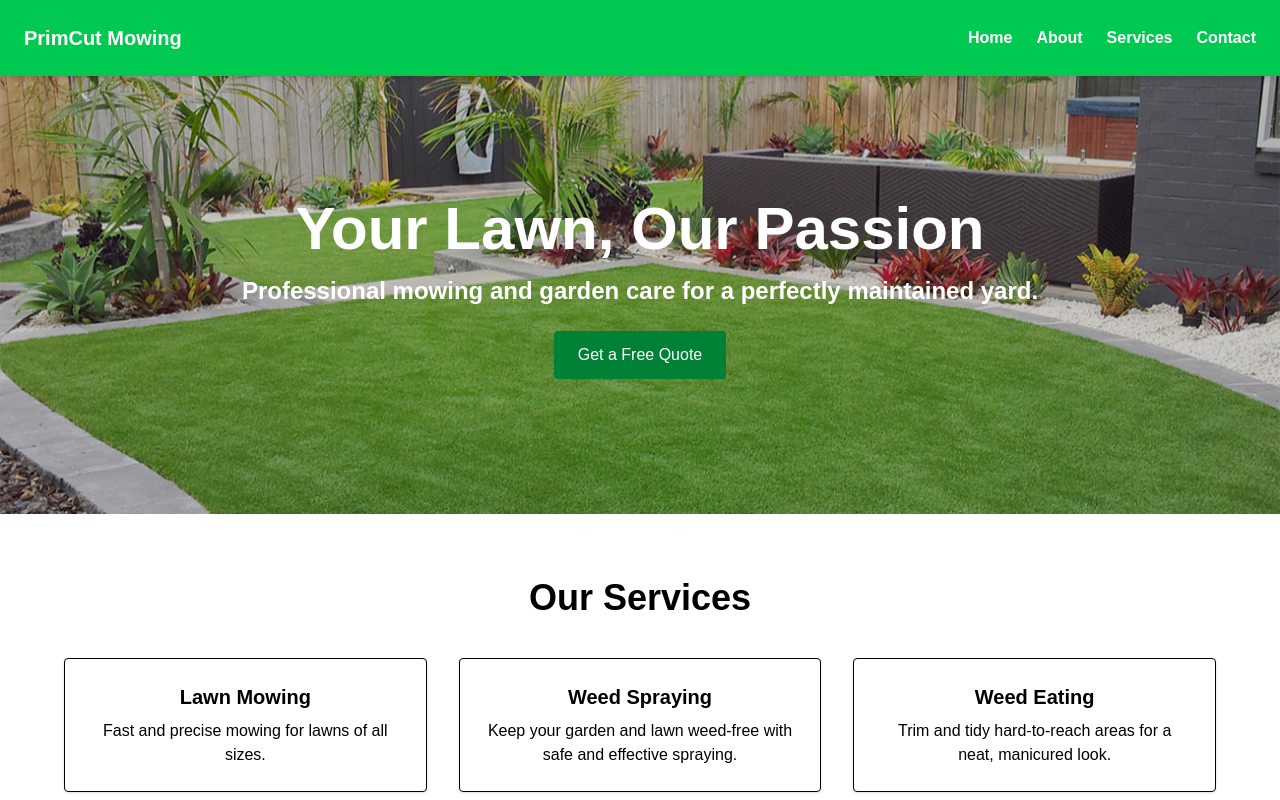
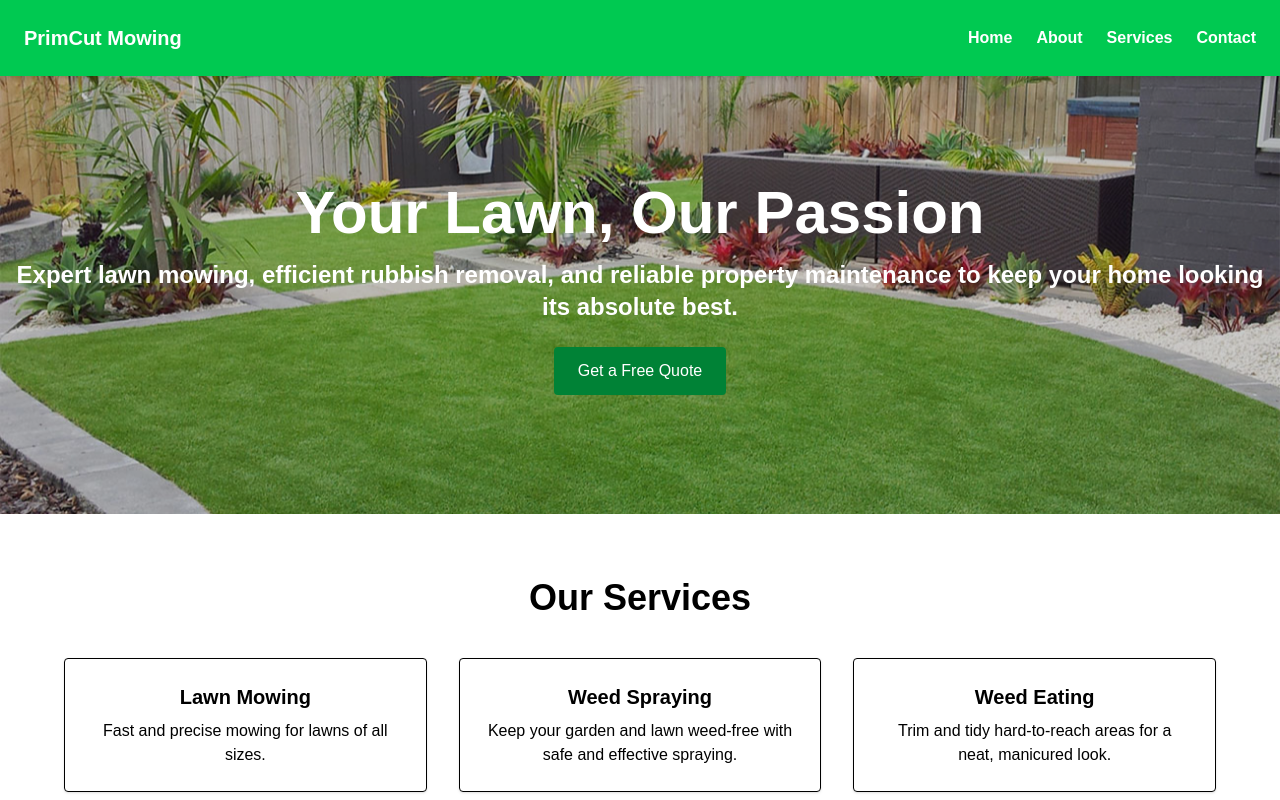
Before and after one commit to Psalms91-50-23/primcut_mowing, a Next.js app: page / in a window 1280 px wide. Shown: the top 800 px of the page. Built offline with nearby package versions, Linux system fonts and the light colour scheme.

Commit message:
altered text

```diff
--- a/pages/index.tsx
+++ b/pages/index.tsx
@@ -18,7 +18,7 @@ const Home: React.FC<Props> = () => {
             Your Lawn, Our Passion
           </h2>
           <p className="text-xl md:text-2xl font-semibold mb-6">
-            Professional mowing and garden care for a perfectly maintained yard.
+            Expert lawn mowing, efficient rubbish removal, and reliable property maintenance to keep your home looking its absolute best.
           </p>
           <Link href="/contact">
             <button className="bg-green-700 text-white px-6 py-3 rounded hover:bg-green-800 transition hover:cursor-pointer hover:font-bold">
```
